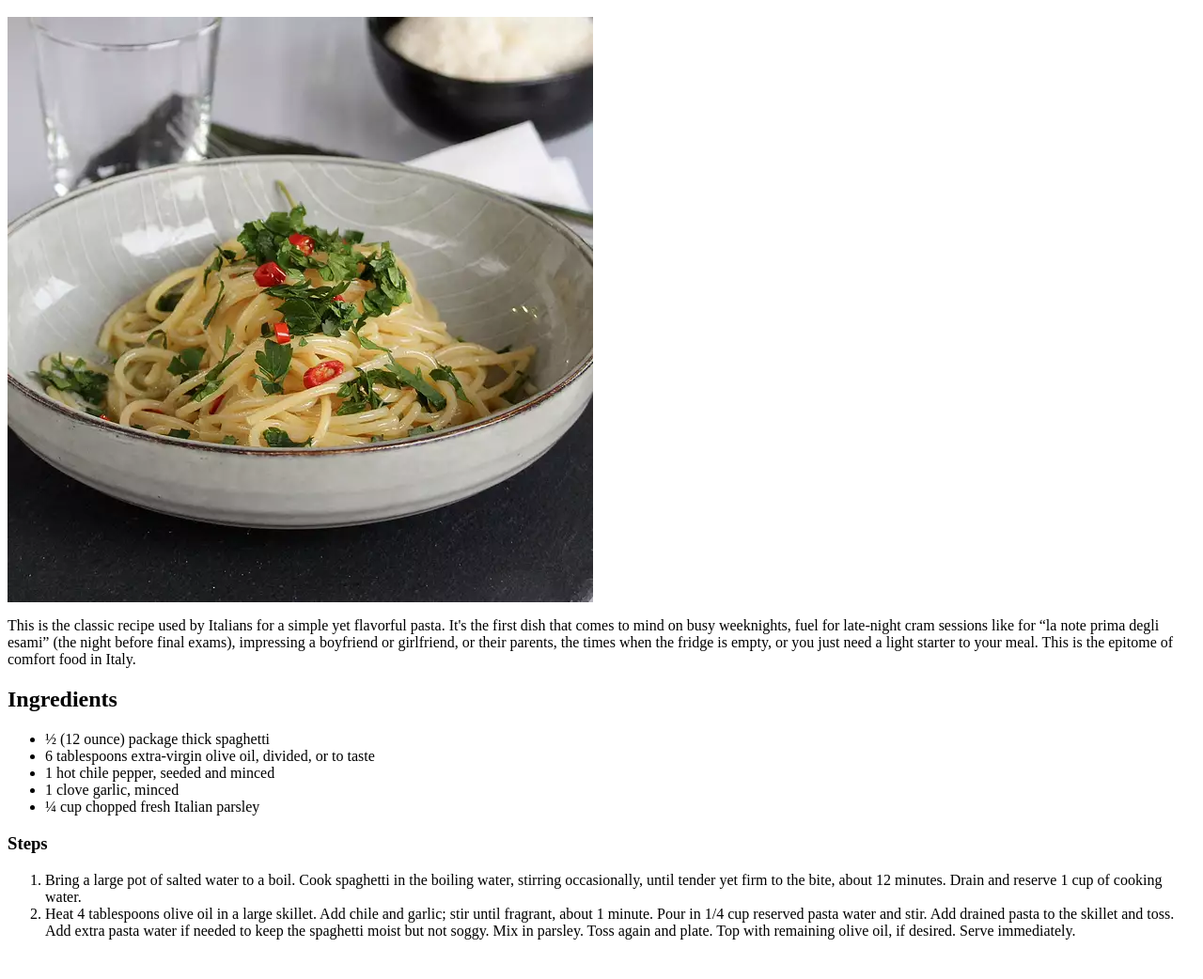
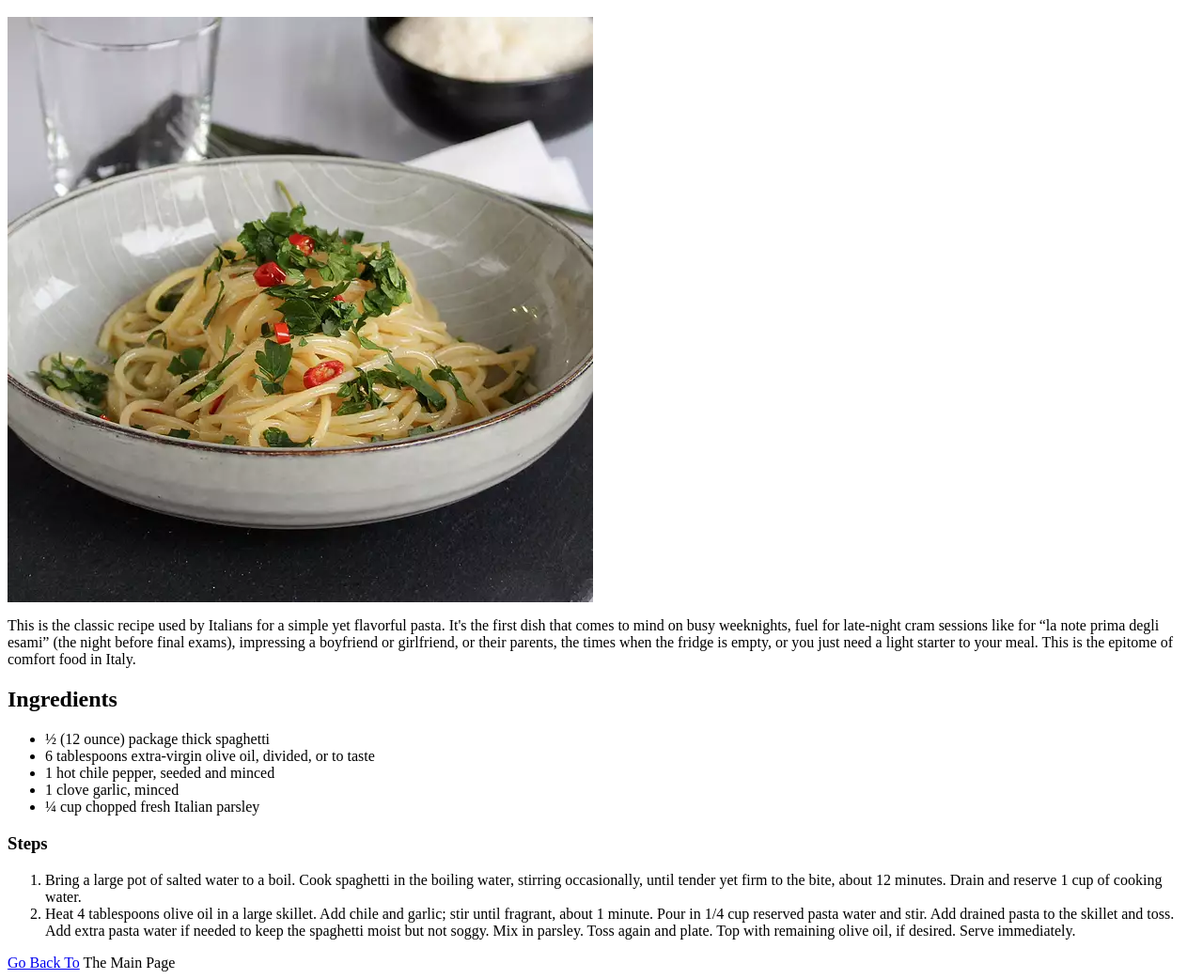
Before and after one commit to Dujmo1/odin-recipes, a plain HTML site: page recipes/aglio-olio.html in a window 1280 px wide. Shown: the part 48-1090 px from the top of the page at 94% size. Before the commit the page ends 1064 px from the top, so only its background shows below. Drawn offline with Linux system fonts and the light colour scheme.

Commit message:
Corrected some mistakes and added an update on the files that i added

```diff
--- a/recipes/aglio-olio.html
+++ b/recipes/aglio-olio.html
@@ -23,5 +23,6 @@
             <li>Heat 4 tablespoons olive oil in a large skillet. Add chile and garlic; stir until fragrant, about 1 minute. Pour in 1/4 cup reserved pasta water and stir. Add drained pasta to the skillet and toss. Add extra pasta water if needed to keep the spaghetti moist but not soggy. Mix in parsley. Toss again and plate. Top with remaining olive oil, if desired. Serve immediately.</li>
 
       </ol>
+      <a href="/index.html">Go Back To</a> The Main Page
 </body>
 </html>
```
Also changed, not shown: 1 other file.
